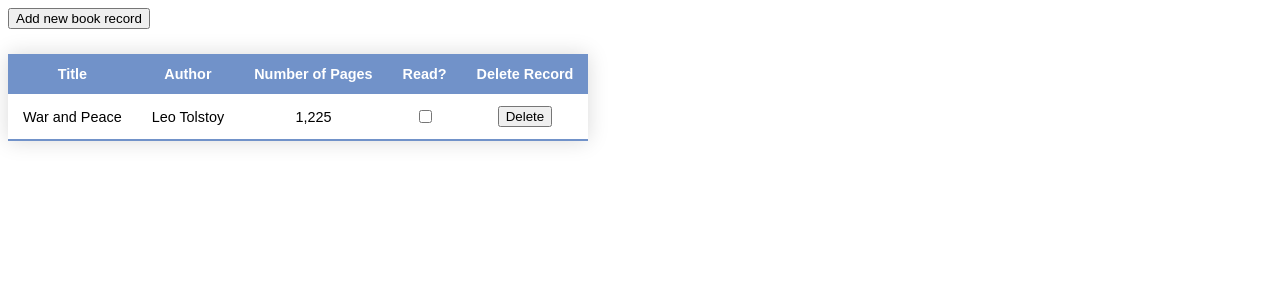
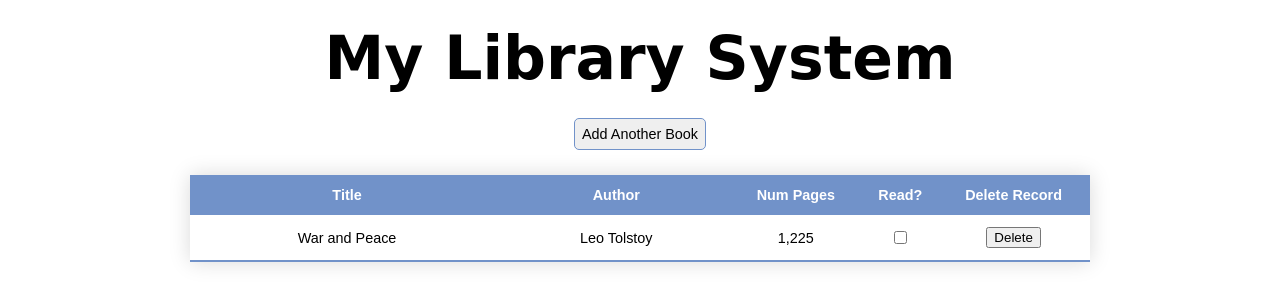
Before and after one commit to kinn81/library, a plain HTML site: page index.html in a window 1280 px wide. Drawn offline with Linux system fonts and the light colour scheme; a web font is replaced by a local one.

Commit message:
committing initial code for library assignment

```diff
--- a/index.html
+++ b/index.html
@@ -8,25 +8,28 @@
     <meta http-equiv="X-UA-Compatible" content="IE=edge">
     <meta name="viewport" content="width=device-width, initial-scale=1.0">
     <title>Document</title>
+    <link rel="preconnect" href="https://fonts.googleapis.com">
+<link rel="preconnect" href="https://fonts.gstatic.com" crossorigin>
+<link href="https://fonts.googleapis.com/css2?family=Rampart+One&display=swap" rel="stylesheet">
 
 </head>
 
 <body>
     <div id="mainPage">
-
-
+        <h1>My Library System</h1>
         <div>
-            <button id="addNew">Add new book record</button>
+            <button id="addNew">Add Another Book</button>
         </div>
 
+        <div id="tableDiv">
             <table class="styled-table" id="table">
                 <thead>
                     <tr>
-                    <th>Title</th>
-                    <th>Author</th>
-                    <th>Number of Pages</th>
-                    <th>Read?</th>
-                    <th>Delete Record</th>
+                        <th width="35%">Title</th>
+                        <th width="25%">Author</th>
+                        <th width="15%">Num Pages</th>
+                        <th width="8%">Read?</th>
+                        <th width="17%">Delete Record</th>
                     </tr>
                 </thead>
                 <tbody>
@@ -34,10 +37,11 @@
                 </tbody>
             </table>
         </div>
+    </div>
 
-
+<div id="overlay">
     <div class="form-popup" id="myForm">
-        <form>
+        <form id="formData" onsubmit="submitForm(this);return false">
             <label for="title">Title:</label><br>
             <input type="text" id="title" name="title"><br>
 
@@ -49,12 +53,12 @@
 
             <div>
                 <label for="read">Read:</label>
-                <input type="checkbox" id="pages" name="pages">
+                <input type="checkbox" id="read" name="read">
             </div>
             <input type="submit" id="submit" name="submit" value="Submit"><br>
         </form>
     </div>
-
+</div>
 
 
 </body>
--- a/library.js
+++ b/library.js
@@ -1,6 +1,6 @@
-let myLibrary = [];
+const myLibrary = [];
 
-function Book(title, author, numPages, hasBeenRead) {
+function Book(title, author, numPages, hasBeenRead, id) {
     this.title = title;
     this.author = author;
     this.numPages = numPages;
@@ -8,11 +8,12 @@ function Book(title, author, numPages, hasBeenRead) {
 }
 
 const mainPage = document.getElementById("mainPage"); //main page div container
-const form = document.getElementById("myForm"); //new book form
+//const form = document.getElementById("myForm"); //new book form
+const form = document.getElementById("overlay"); //new book form
 const addNew = document.getElementById("addNew"); //add new book button
 const table = document.getElementById("table"); //tabel element
 
-//When add new button clicked, display form and blur background
+//When 'Add new book record' clicked  display form
 addNew.addEventListener('click', () => {
     form.style.display = "block";
     mainPage.className += "blur"
@@ -22,33 +23,54 @@ addNew.addEventListener('click', () => {
 function addBookToLibrary(title, author, numPages, read) {
     const book = new Book(title, author, numPages, read);
     myLibrary.unshift(book);
-    addBookToTable(book);
+    refreshHTMLTable();
 }
 
-//Add a new book record to the HTML table
-function addBookToTable(book) {
+function refreshHTMLTable() {
     const tbodyRef = document.getElementById('table').getElementsByTagName('tbody')[0];
-    const newRow = tbodyRef.insertRow(0);
+    let newRow, newCell, newDelButton;
 
-    let cellCounter = 0;
+    // Reset the table
+    tbodyRef.innerHTML = "";
+
+    // Build the new table
+    myLibrary.forEach(book => {
+        newRow = document.createElement("tr");
+        tbodyRef.appendChild(newRow);
         for (const property in book) {
-        var newCell = newRow.insertCell(cellCounter);
+            newCell = document.createElement("td");
             if (property === 'title' || property === 'author' || property === 'numPages') {
-            var newText = document.createTextNode(book[property]);
+                const newText = document.createTextNode(book[property]);
                 newCell.appendChild(newText);
             } else if (property === 'hasBeenRead') {
-            var newCheckBox = document.createElement("INPUT");
+                const newCheckBox = document.createElement("INPUT");
                 newCheckBox.type = 'checkbox'; //newCheckBox.setAttribute("type","checkbox");
                 newCheckBox.checked = book[property];
                 newCell.appendChild(newCheckBox);
             }
-        cellCounter++;
+            newRow.appendChild(newCell);
         }
-    var newCell = newRow.insertCell(cellCounter);
-    var newDelButton = document.createElement("BUTTON");
+        newCell = document.createElement("td");
+        newDelButton = document.createElement("BUTTON");
+        newDelButton.addEventListener('click', deleteBookRecord);
         newDelButton.innerHTML = 'Delete';
         newCell.appendChild(newDelButton);
+        newRow.appendChild(newCell);
+    }
+    )
 }
 
+function deleteBookRecord(e) {
+    console.log(e.currentTarget.parentElement.parentElement.rowIndex);
+    myLibrary.splice(e.currentTarget.parentElement.parentElement.rowIndex - 1, 1);
+    refreshHTMLTable();
+}
 
-addBookToLibrary('War and Peace', 'Leo Tolstoy', '1,225', false);
+function submitForm(that) {
+    addBookToLibrary(that.title.value, that.author.value, that.pages.value, that.read.checked);
+    document.getElementById("formData").reset();
+    form.style.display = "none";
+    mainPage.classList.remove("blur");
+}
+
+addBookToLibrary('War and Peace', 'Leo Tolstoy', '1,225', false); //id = 0
--- a/styles.css
+++ b/styles.css
@@ -1,19 +1,43 @@
+#addNew {
+
+    padding: 7px;
+    border: 1px solid #7192c9;
+    border-radius: 5px;
+    font-weight: 5500;
+    font-size: 0.9em;
+    font-family: sans-serif ;
+}
+
+#mainPage {
+    display:flex;
+    flex-direction: column;
+    align-items: center;
+    justify-content: center;
+    gap: 25px;
+    padding-top: 15px;
+
+}
+
+h1 {
+    padding:0;
+    margin:0;
+    font-family: 'Rampart One', cursive;
+    font-size: 60px;;
+}
+
+#tableDiv {
+    display:flex;
+    max-width: 900px;
+    width: 100%;
+}
+
 .styled-table {
+
     border-collapse: collapse;
-    margin: 25px 0;
     font-size: 0.9em;
     font-family: sans-serif;
-    min-width: 400px;
     box-shadow: 0 0 20px rgba(0, 0, 0, 0.15);
-}
-
-.blur {
-    -webkit-filter: blur(5px);
-    -moz-filter: blur(5px);
-    -o-filter: blur(5px);
-    -ms-filter: blur(5px);
-    filter: blur(5px);
-    opacity: 0.6;
+    flex: 1 1 100%;
 }
 
 .styled-table thead tr {
@@ -26,6 +50,8 @@
 .styled-table td {
     padding: 12px 15px;
     text-align: center;
+
+
 }
 
 .styled-table tbody tr {
@@ -40,24 +66,48 @@
     border-bottom: 2px solid #7192c9;
 }
 
+.blur {
+    -webkit-filter: blur(5px);
+    -moz-filter: blur(5px);
+    -o-filter: blur(5px);
+    -ms-filter: blur(5px);
+    filter: blur(5px);
+    opacity: 0.6;
+}
 
 /* The popup form - hidden by default */
+#overlay {
+    display:none;
+    position:fixed;
+    padding:0;
+    margin:0;
+    top:0;
+    left:0;
+    width: 100%;
+    height: 100%;
+
+}
+
 .form-popup {
-    padding: 5px;
-    display:none;
-    width: 3.5in;
-    border: .5px solid black;
-    background-color: #eeeeee;
+    background-color: #87a6dd;
+    color: black;
+    font-weight: 500;
+    font-size: 0.9em;
+    font-family: sans-serif ;
+    padding: 10px;
+    width: 220px;
+    height: 220px;
     position: fixed;
     top: 50%;
     left: 50%;
-
     transform: translate(-50%, -50%);
-
+    border: 1px solid grey;
+    border-radius: 5px;
   }
-
   form {
     display:flex;
     flex-direction: column;
-    justify-content: center;
+    justify-content:space-between;
+    height: 100%;
+
   }
```
Lines whose indentation alone changed are shown as unchanged.
